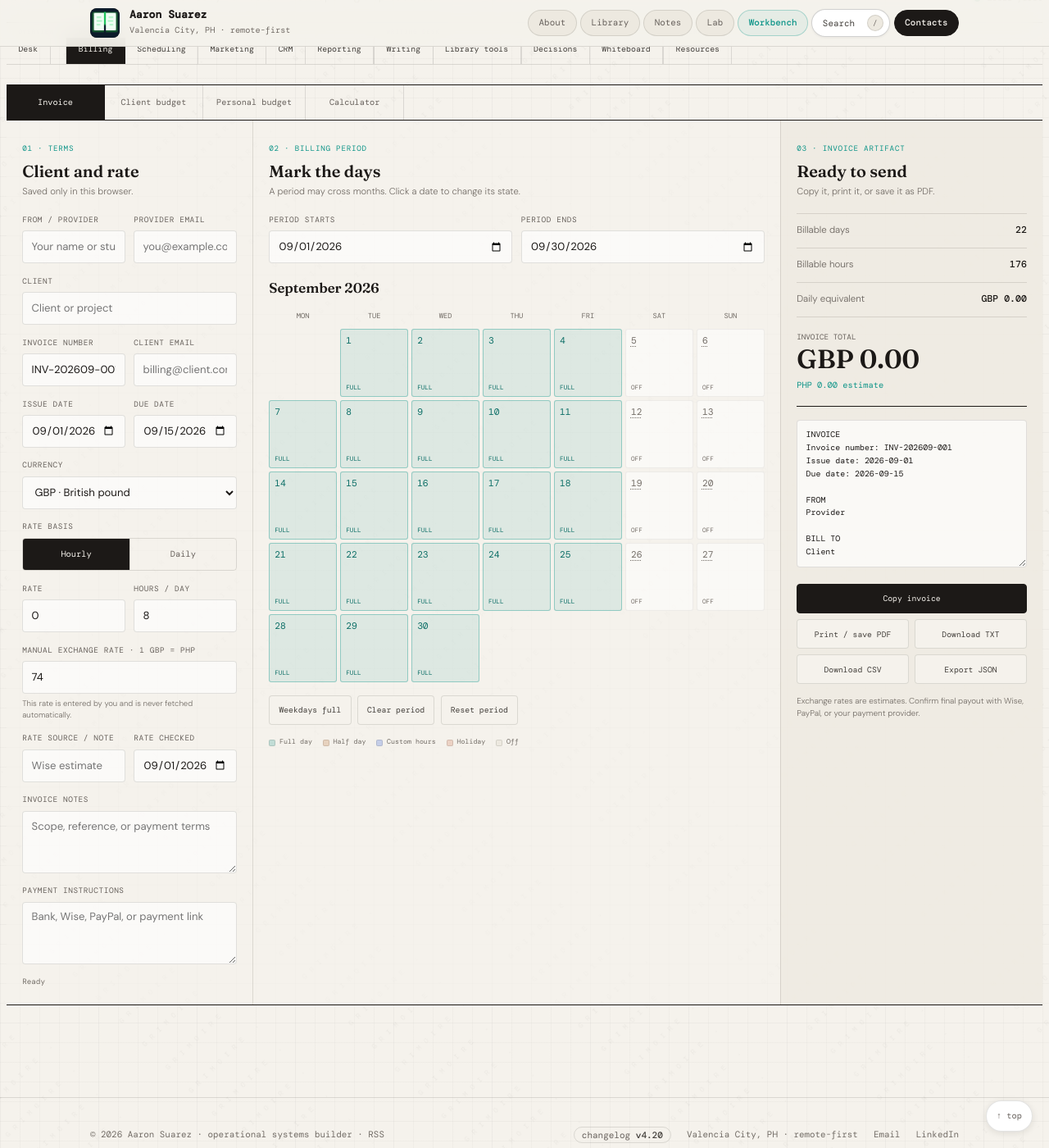
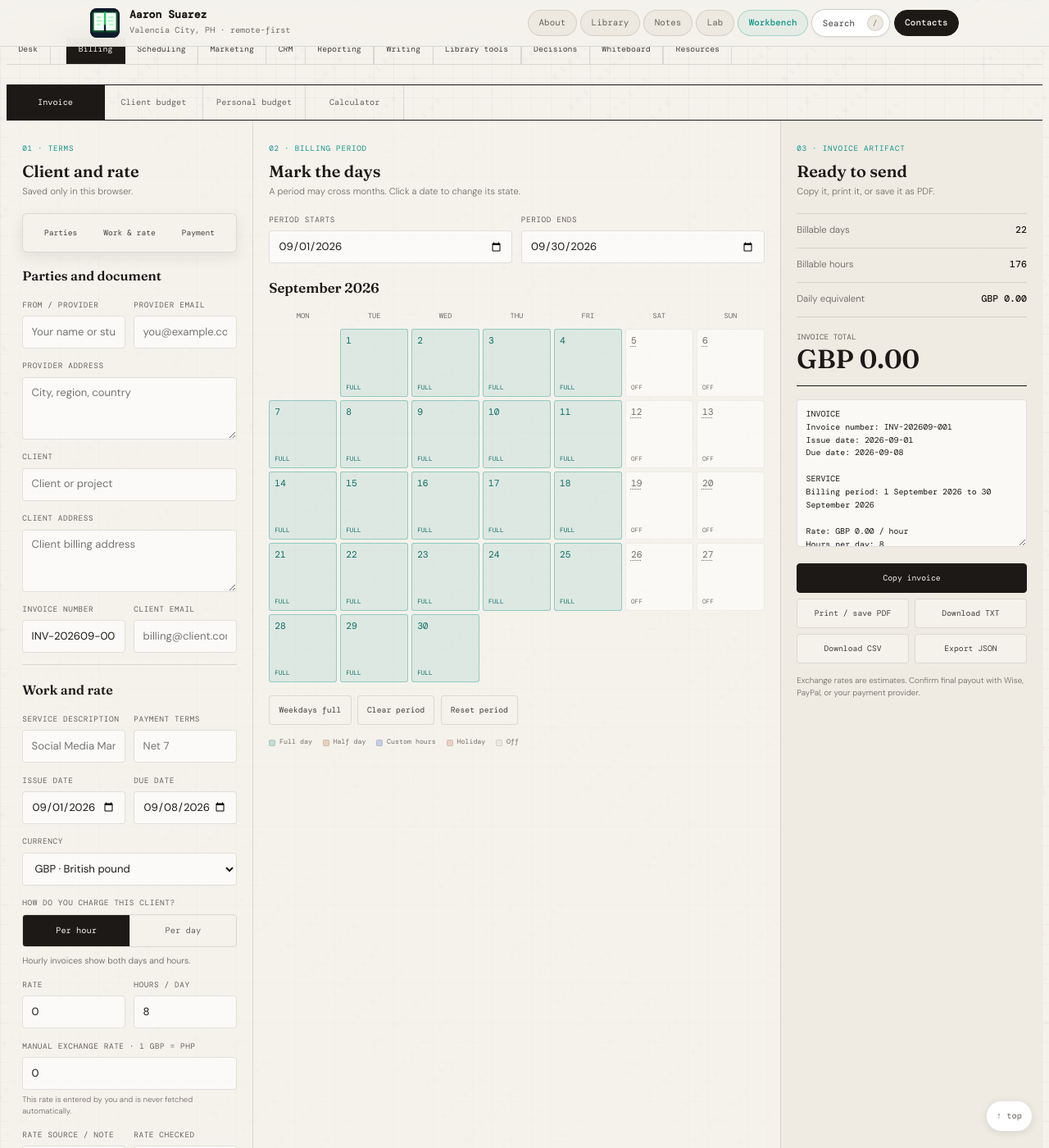
Before and after one commit to suarezaaronroy-sys/library, a Jekyll site: the page built from workbench/billing/index.html, in a window 1280 px wide and 1400 px high, scrolled down 193 px. Shown: the whole window at 82% size. Built offline with Jekyll 4.4.1, drawn with Linux system fonts in a browser that asks for light colours; some of the changed text lies outside the part shown.

Commit message:
Improve invoice calculator and printable document

```diff
--- /dev/null
+++ b/assets/css/invoice.css
@@ -0,0 +1,86 @@
+.print-only{display:none}
+[data-hourly-only][hidden]{display:none!important}
+#php-total[hidden]{display:none!important}
+.billing-form-jumps{position:sticky;top:4rem;z-index:3;display:flex;gap:.4rem;padding:.45rem;border:1px solid var(--border);border-radius:6px;background:var(--bg);box-shadow:0 6px 18px rgba(28,25,23,.08)}
+.billing-form-jumps a{flex:1;border-radius:4px;padding:.48rem .35rem;color:var(--ink2);font-family:var(--mono);font-size:.6rem;text-align:center;text-decoration:none}
+.billing-form-jumps a:hover,.billing-form-jumps a:focus-visible{background:var(--bg3);color:var(--ink)}
+.billing-form-section{display:grid;gap:.85rem;scroll-margin-top:10rem}
+.billing-form-section+.billing-form-section{border-top:1px solid var(--border);padding-top:1rem}
+.billing-form-section h3{margin:0;color:var(--ink);font-family:var(--serif);font-size:1rem;font-weight:600}
+.billing-rate-help{display:block;margin-top:.55rem;color:var(--ink3);font-size:.66rem;line-height:1.45}
+.billing-optional-fields{border-top:1px solid var(--border);padding-top:.8rem}
+.billing-optional-fields summary{cursor:pointer;font-family:var(--mono);font-size:.68rem;font-weight:500;color:var(--ink2)}
+.billing-optional-fields-body{margin-top:.9rem}
+
+.invoice-document{
+  --invoice-ink:#20262f;
+  --invoice-muted:#667085;
+  --invoice-rule:#d0d5dd;
+  --invoice-soft:#f2f4f7;
+  --invoice-accent:#168c83;
+  box-sizing:border-box;
+  width:100%;
+  background:#fff;
+  color:var(--invoice-ink);
+  font-family:Arial,Helvetica,sans-serif;
+  font-size:10pt;
+  line-height:1.45;
+}
+.invoice-document *{box-sizing:border-box}
+.invoice-document-header{display:flex;align-items:flex-start;justify-content:space-between;border-bottom:2px solid var(--invoice-accent);padding:0 0 8mm}
+.invoice-document-title{display:flex;align-items:center;gap:6mm}
+.invoice-document-mark{width:12mm;height:12mm;border-radius:2.5mm;background:var(--invoice-accent)}
+.invoice-document h1{margin:0;color:var(--invoice-ink);font-size:29pt;line-height:1;letter-spacing:-.035em}
+.invoice-document-meta{display:grid;gap:1.5mm;text-align:right;color:var(--invoice-muted);font-variant-numeric:tabular-nums}
+.invoice-document-meta strong{color:var(--invoice-ink);font-size:12pt}
+.invoice-parties{display:grid;grid-template-columns:1fr 1fr;gap:18mm;padding:8mm 0 5mm}
+.invoice-party>span,.invoice-period-band span,.invoice-detail-strip span,.invoice-notes>span,.invoice-payment-method>span,.invoice-due-panel>span{display:block;margin-bottom:2mm;color:var(--invoice-muted);font-size:8pt;font-weight:700;letter-spacing:.02em;text-transform:uppercase}
+.invoice-party>strong{display:block;margin-bottom:2mm;font-size:12pt}
+.invoice-party p{margin:0 0 .8mm;color:var(--invoice-muted)}
+.invoice-period-band{display:flex;align-items:center;justify-content:space-between;gap:10mm;border-radius:3mm;background:var(--invoice-soft);padding:4mm 6mm}
+.invoice-period-band div>strong{display:block;font-size:10.5pt}
+.invoice-period-band>strong{color:var(--invoice-muted);font-variant-numeric:tabular-nums;white-space:nowrap}
+.invoice-detail-strip{display:grid;grid-template-columns:repeat(4,minmax(0,1fr));gap:4mm;border-bottom:1px solid var(--invoice-rule);padding:5mm 0 3.5mm}
+.invoice-detail-strip strong{display:block;font-size:9pt;overflow-wrap:anywhere}
+.invoice-lines{width:100%;margin-top:8mm;border-collapse:separate;border-spacing:0;font-size:9.5pt}
+.invoice-lines thead{display:table-header-group}
+.invoice-lines th{background:var(--invoice-ink);color:#fff;padding:4mm 4mm;text-align:left;font-size:8pt;text-transform:uppercase}
+.invoice-lines th:first-child{border-radius:2mm 0 0 0}
+.invoice-lines th:last-child{border-radius:0 2mm 0 0}
+.invoice-lines th:not(:first-child),.invoice-lines td:not(:first-child){text-align:right}
+.invoice-lines td{border-bottom:1px solid var(--invoice-rule);padding:6mm 4mm;vertical-align:top}
+.invoice-lines td:first-child{border-left:1px solid var(--invoice-rule)}
+.invoice-lines td:last-child{border-right:1px solid var(--invoice-rule)}
+.invoice-line-description strong{display:block;font-size:10.5pt}
+.invoice-line-description small{display:block;margin-top:1.5mm;color:var(--invoice-muted);font-size:8.5pt}
+.invoice-line-amount{font-weight:700}
+.numeric,.invoice-total-row strong{font-variant-numeric:tabular-nums;white-space:nowrap}
+.invoice-totals-wrap{display:grid;grid-template-columns:minmax(0,1fr) 74mm;gap:12mm;margin-top:5mm}
+.invoice-notes p{margin:0;color:var(--invoice-muted);font-size:9pt}
+.invoice-total-row{display:flex;align-items:baseline;justify-content:space-between;gap:8mm;padding:2mm 0;color:var(--invoice-muted)}
+.invoice-total-row strong{color:var(--invoice-ink)}
+.invoice-grand-total{border-bottom:1.5px solid var(--invoice-accent);padding:3mm 0;color:var(--invoice-ink);font-size:11pt;font-weight:700}
+.invoice-grand-total strong{color:var(--invoice-accent);font-size:15pt}
+.invoice-fx{margin:3mm 0 0 auto;width:74mm;color:var(--invoice-muted);font-size:7.5pt;line-height:1.45}
+.invoice-payment{display:grid;grid-template-columns:1fr 72mm;gap:20mm;align-items:start;margin-top:12mm}
+.invoice-payment-method>strong{display:block;margin-bottom:2mm;font-size:11pt}
+.invoice-payment-method p{margin:1mm 0;color:var(--invoice-muted)}
+.invoice-payment-field{display:flex;gap:2mm;margin-top:1mm;color:var(--invoice-muted)}
+.invoice-payment-field span::after{content:":"}
+.invoice-payment-field strong{color:var(--invoice-ink);font-weight:400;white-space:pre-line}
+.invoice-due-panel{border-radius:3mm;background:var(--invoice-soft);padding:6mm}
+.invoice-due-panel strong{display:block;font-size:11pt;font-variant-numeric:tabular-nums}
+.invoice-document-footer{display:flex;justify-content:space-between;gap:10mm;border-top:1px solid var(--invoice-rule);margin-top:14mm;padding-top:4mm;color:var(--invoice-muted);font-size:8pt}
+
+@media print{
+  @page{size:A4;margin:16mm}
+  html,body{background:#fff!important;color:#20262f!important}
+  body{-webkit-print-color-adjust:exact;print-color-adjust:exact}
+  .no-print,.topbar-wrap,#site-search,.footer,.cl-backdrop,.quick-anchor{display:none!important}
+  .workbench-frame,.workbench-content,#invoice-print-root,.print-only{display:block!important}
+  .workbench-frame{max-width:none!important;margin:0!important;padding:0!important}
+  .workbench-header,.workbench-nav{display:none!important}
+  .workbench-content{margin:0!important;padding:0!important}
+  .invoice-document{min-height:265mm;background:#fff!important;color:#20262f!important}
+  .invoice-lines tr,.invoice-totals,.invoice-payment{break-inside:avoid;page-break-inside:avoid}
+}
--- a/assets/js/workbench/billing.js
+++ b/assets/js/workbench/billing.js
@@ -1,5 +1,6 @@
 import {
   buildBudgetSummary,
+  buildInvoiceData,
   buildInvoiceSummary,
   buildPeriodStatuses,
   calculateBilling,
@@ -8,15 +9,17 @@
   daysInMonth,
   formatDateKey,
   formatMonthKey,
+  formatCurrencyMinor,
   money,
   monthLabel,
   monthsInPeriod,
   number
-} from "./billing-core.mjs?v=5";
+} from "./billing-core.mjs?v=6";
+import { renderInvoiceDocument } from "./invoice-document.mjs?v=1";
 import { loadState, saveState } from "./store.js?v=5";
 import "./personal-budget.js?v=4";
 import "./calculator.js?v=5";
-import { downloadFile, escapeHtml, slug } from "./utils.mjs?v=1";
+import { downloadFile, slug } from "./utils.mjs?v=1";
 import { transitionWorkspace } from "./motion.mjs?v=1";
 
 const STORAGE_KEY = "aaron-workbench:v1:billing";
@@ -28,7 +31,7 @@
 };
 const todayKey = formatDateKey(today);
 const dueDate = new Date(today);
-dueDate.setDate(dueDate.getDate() + 14);
+dueDate.setDate(dueDate.getDate() + 7);
 const DEFAULT_BUDGET = {
   name: "",
   currency: "GBP",
@@ -41,25 +44,42 @@
   notes: ""
 };
 const DEFAULT_STATE = {
-  schemaVersion: 3,
+  schemaVersion: 4,
   period: defaultPeriod,
   profile: {
     providerName: "",
+    providerOrg: "",
+    providerAddress: "",
     providerEmail: "",
+    providerTaxId: "",
     clientName: "",
+    clientOrg: "",
+    clientAttn: "",
+    clientAddress: "",
     clientEmail: "",
+    clientTaxId: "",
+    clientPoRef: "",
     invoiceNumber: `INV-${currentMonth.replace("-", "")}-001`,
     issueDate: todayKey,
     dueDate: formatDateKey(dueDate),
+    terms: "",
     currency: "GBP",
     rateType: "hourly",
     rate: 0,
     hoursPerDay: 8,
-    fxRate: 74,
+    serviceDescription: "",
+    fxRate: 0,
     fxSource: "",
-    fxDate: todayKey,
+    fxDate: "",
     notes: "",
-    paymentDetails: ""
+    adjustmentLabel: "",
+    adjustmentAmount: 0,
+    paymentMethod: "",
+    paymentAccountName: "",
+    paymentDetails: "",
+    paymentReference: "",
+    footerTerms: "",
+    website: ""
   },
   budget: DEFAULT_BUDGET,
   dates: {}
@@ -107,11 +127,13 @@
     state.profile.rate = Number(state.profile.rate);
     state.profile.hoursPerDay = Number(state.profile.hoursPerDay);
     state.profile.fxRate = Number(state.profile.fxRate);
+    state.profile.adjustmentAmount = Number(state.profile.adjustmentAmount);
     if (state.profile.rate < 0) {
       state.profile.rate = 0;
       form.elements.namedItem("rate").value = "0";
       announce("Rate can't be negative - reset to 0.");
     }
+    renderBillingMode();
     persist();
     renderSummary();
   });
@@ -199,7 +221,7 @@
         announce("Summary selected. Copy it from the text field.");
       }
     } else if (action === "print-invoice") {
-      printArtifact(document.querySelector("#invoice-output").value, "Invoice");
+      printInvoiceDocument();
     } else if (action === "download-invoice") {
       if (!calculateBilling(state.profile, periodDates()).billableDays) {
         announce("Nothing billable yet - mark days on the calendar first.");
@@ -244,7 +266,7 @@
     if (Number(loaded.schemaVersion) >= 2 && loaded.period) {
       return {
         ...loaded,
-        schemaVersion: 3,
+        schemaVersion: 4,
         profile: { ...DEFAULT_STATE.profile, ...(loaded.profile || {}) },
         budget: { ...DEFAULT_BUDGET, ...(loaded.budget || {}) }
       };
@@ -255,7 +277,7 @@
       end: `${month}-${String(daysInMonth(month)).padStart(2, "0")}`
     };
     return {
-      schemaVersion: 3,
+      schemaVersion: 4,
       period,
       profile: { ...DEFAULT_STATE.profile, ...(loaded.profile || {}) },
       budget: { ...DEFAULT_BUDGET, ...(loaded.budget || {}) },
@@ -301,6 +323,7 @@
     });
     document.querySelector("#fx-rate").disabled = state.profile.currency === "PHP";
     renderFxLabel();
+    renderBillingMode();
   }
 
   function hydrateBudget() {
@@ -387,14 +410,20 @@
   }
 
   function renderSummary() {
-    const totals = calculateBilling(state.profile, periodDates());
+    const dates = periodDates();
+    const totals = calculateBilling(state.profile, dates);
+    const invoice = buildInvoiceData(state.profile, state.period, dates);
     const currency = state.profile.currency;
     document.querySelector("#selected-days").textContent = number(totals.billableDays);
     document.querySelector("#billable-hours").textContent = number(totals.billableHours);
     document.querySelector("#daily-total").textContent = `${currency} ${money(totals.dailyEquivalent)}`;
-    document.querySelector("#native-total").textContent = `${currency} ${money(totals.nativeTotal)}`;
-    document.querySelector("#php-total").textContent = `PHP ${money(totals.phpTotal)} estimate`;
+    document.querySelector("#native-total").textContent = formatCurrencyMinor(invoice.totals.grandTotal, currency);
+    const phpGrandTotal = Math.round(invoice.totals.grandTotal * (Number(state.profile.fxRate) || (currency === "PHP" ? 1 : 0)));
+    const phpOutput = document.querySelector("#php-total");
+    phpOutput.hidden = !invoice.fx;
+    phpOutput.textContent = invoice.fx ? `${formatCurrencyMinor(phpGrandTotal, "PHP")} estimate` : "";
     document.querySelector("#invoice-output").value = buildInvoiceSummary(state.profile, state.period, totals);
+    document.querySelector("#invoice-print-root").innerHTML = renderInvoiceDocument(invoice);
   }
 
   function budgetFromForm() {
@@ -480,16 +509,29 @@
   }
 
 
-  function printArtifact(content, title) {
-    const popup = window.open("", "_blank", "width=800,height=900");
-    if (!popup) {
-      announce("Pop-up blocked. Use Copy invoice instead.");
+  function printInvoiceDocument() {
+    const dates = periodDates();
+    if (!calculateBilling(state.profile, dates).billableDays) {
+      announce("Nothing billable yet - mark days on the calendar first.");
       return;
     }
-    popup.document.write(`<!doctype html><html><head><meta charset="utf-8"><title>${escapeHtml(title)}</title><style>body{max-width:720px;margin:48px auto;padding:0 32px;color:#1c1917;font:14px/1.65 ui-monospace,SFMono-Regular,Consolas,monospace;white-space:pre-wrap} @media print{body{margin:0}}</style></head><body>${escapeHtml(content)}</body></html>`);
-    popup.document.close();
-    popup.focus();
-    popup.print();
+    const previousTitle = document.title;
+    document.title = state.profile.invoiceNumber || "Invoice";
+    window.addEventListener("afterprint", () => {
+      document.title = previousTitle;
+    }, { once: true });
+    window.print();
+  }
+
+  function renderBillingMode() {
+    const hourly = state.profile.rateType !== "daily";
+    root.querySelectorAll("[data-hourly-only]").forEach((element) => {
+      element.hidden = !hourly;
+    });
+    document.querySelector("#billing-rate-help").textContent = hourly
+      ? "Hourly invoices show both days and hours."
+      : "Daily invoices show days only. Half days bill at 0.5 day.";
+    document.querySelector("#daily-total-label").textContent = hourly ? "Daily equivalent" : "Daily rate";
   }
 
 
--- a/workbench/billing/index.html
+++ b/workbench/billing/index.html
@@ -9,7 +9,10 @@
 workbench_title: Billing Workspace
 workbench_lede: Turn any billing period into invoice-ready numbers without opening a spreadsheet.
 workbench_script: /assets/js/workbench/billing.js
+extra_css:
+  - /assets/css/invoice.css
 ---
+<div class="no-print billing-tool-ui">
 <div class="workspace-view-tabs" role="tablist" aria-label="Billing tools">
   <button type="button" role="tab" aria-selected="true" data-billing-view="invoice">Invoice</button>
   <button type="button" role="tab" aria-selected="false" data-billing-view="budget">Client budget</button>
@@ -203,6 +206,14 @@
     </div>
 
     <form id="billing-form" class="billing-form">
+      <nav class="billing-form-jumps" aria-label="Invoice form sections">
+        <a href="#invoice-parties-fields">Parties</a>
+        <a href="#invoice-work-fields">Work &amp; rate</a>
+        <a href="#invoice-payment-fields">Payment</a>
+      </nav>
+
+      <section id="invoice-parties-fields" class="billing-form-section" aria-labelledby="invoice-parties-title">
+        <h3 id="invoice-parties-title">Parties and document</h3>
       <div class="workbench-field-inline">
         <label class="workbench-field">
           <span>From / provider</span>
@@ -215,8 +226,18 @@
       </div>
 
       <label class="workbench-field">
+        <span>Provider address</span>
+        <textarea id="provider-address" name="providerAddress" rows="2" placeholder="City, region, country"></textarea>
+      </label>
+
+      <label class="workbench-field">
         <span>Client</span>
         <input id="client-name" name="clientName" autocomplete="organization" placeholder="Client or project">
+      </label>
+
+      <label class="workbench-field">
+        <span>Client address</span>
+        <textarea id="client-address" name="clientAddress" rows="2" placeholder="Client billing address"></textarea>
       </label>
 
       <div class="workbench-field-inline">
@@ -227,6 +248,21 @@
         <label class="workbench-field">
           <span>Client email</span>
           <input id="client-email" name="clientEmail" type="email" placeholder="billing@client.com">
+        </label>
+      </div>
+
+      </section>
+
+      <section id="invoice-work-fields" class="billing-form-section" aria-labelledby="invoice-work-title">
+      <h3 id="invoice-work-title">Work and rate</h3>
+      <div class="workbench-field-inline">
+        <label class="workbench-field">
+          <span>Service description</span>
+          <input id="service-description" name="serviceDescription" placeholder="Social Media Management">
+        </label>
+        <label class="workbench-field">
+          <span>Payment terms</span>
+          <input id="payment-terms" name="terms" placeholder="Net 7">
         </label>
       </div>
 
@@ -253,11 +289,12 @@
       </label>
 
       <fieldset class="workbench-fieldset">
-        <legend>Rate basis</legend>
+        <legend>How do you charge this client?</legend>
         <div class="workbench-segmented">
-          <label><input id="rate-hourly" type="radio" name="rateType" value="hourly" checked>Hourly</label>
-          <label><input id="rate-daily" type="radio" name="rateType" value="daily">Daily</label>
+          <label><input id="rate-hourly" type="radio" name="rateType" value="hourly" checked>Per hour</label>
+          <label><input id="rate-daily" type="radio" name="rateType" value="daily">Per day</label>
         </div>
+        <small class="billing-rate-help" id="billing-rate-help">Hourly invoices show both days and hours.</small>
       </fieldset>
 
       <div class="workbench-field-inline">
@@ -265,7 +302,7 @@
           <span>Rate</span>
           <input id="rate" name="rate" type="number" min="0" step="0.01" inputmode="decimal" value="0">
         </label>
-        <label class="workbench-field">
+        <label class="workbench-field" data-hourly-only>
           <span>Hours / day</span>
           <input id="hours-per-day" name="hoursPerDay" type="number" min="0" step="0.25" inputmode="decimal" value="8">
         </label>
@@ -292,10 +329,58 @@
         <span>Invoice notes</span>
         <textarea id="billing-notes" name="notes" placeholder="Scope, reference, or payment terms"></textarea>
       </label>
-      <label class="workbench-field">
-        <span>Payment instructions</span>
-        <textarea id="payment-details" name="paymentDetails" placeholder="Bank, Wise, PayPal, or payment link"></textarea>
-      </label>
+
+      <div class="workbench-field-inline">
+        <label class="workbench-field">
+          <span>Adjustment label</span>
+          <input id="adjustment-label" name="adjustmentLabel" placeholder="Credit or additional charge">
+        </label>
+        <label class="workbench-field">
+          <span>Adjustment</span>
+          <input id="adjustment-amount" name="adjustmentAmount" type="number" step="0.01" inputmode="decimal" value="0">
+          <small>Use a negative amount for a credit.</small>
+        </label>
+      </div>
+
+      </section>
+
+      <section id="invoice-payment-fields" class="billing-form-section" aria-labelledby="invoice-payment-title">
+      <h3 id="invoice-payment-title">Payment and optional details</h3>
+      <div class="workbench-field-inline">
+        <label class="workbench-field">
+          <span>Payment method</span>
+          <input id="payment-method" name="paymentMethod" placeholder="Wise">
+        </label>
+        <label class="workbench-field">
+          <span>Payment account</span>
+          <input id="payment-details" name="paymentDetails" placeholder="@account or bank details">
+        </label>
+      </div>
+
+      <details class="billing-optional-fields">
+        <summary>Optional invoice fields</summary>
+        <div class="billing-form billing-optional-fields-body">
+          <div class="workbench-field-inline">
+            <label class="workbench-field"><span>Provider organization</span><input name="providerOrg"></label>
+            <label class="workbench-field"><span>Provider tax ID</span><input name="providerTaxId"></label>
+          </div>
+          <div class="workbench-field-inline">
+            <label class="workbench-field"><span>Client organization</span><input name="clientOrg"></label>
+            <label class="workbench-field"><span>Attention</span><input name="clientAttn"></label>
+          </div>
+          <div class="workbench-field-inline">
+            <label class="workbench-field"><span>Client VAT / tax ID</span><input name="clientTaxId"></label>
+            <label class="workbench-field"><span>PO reference</span><input name="clientPoRef"></label>
+          </div>
+          <div class="workbench-field-inline">
+            <label class="workbench-field"><span>Account name</span><input name="paymentAccountName"></label>
+            <label class="workbench-field"><span>Payment reference</span><input name="paymentReference"></label>
+          </div>
+          <label class="workbench-field"><span>Footer message</span><input name="footerTerms"></label>
+          <label class="workbench-field"><span>Website</span><input name="website"></label>
+        </div>
+      </details>
+      </section>
       <output id="billing-save-state" class="workbench-save-state" aria-live="polite">Ready</output>
     </form>
   </aside>
@@ -347,8 +432,8 @@
 
     <div class="summary-metrics">
       <div class="summary-metric"><span>Billable days</span><strong id="selected-days">0</strong></div>
-      <div class="summary-metric"><span>Billable hours</span><strong id="billable-hours">0</strong></div>
-      <div class="summary-metric"><span>Daily equivalent</span><strong id="daily-total">—</strong></div>
+      <div class="summary-metric" data-hourly-only><span>Billable hours</span><strong id="billable-hours">0</strong></div>
+      <div class="summary-metric"><span id="daily-total-label">Daily equivalent</span><strong id="daily-total">—</strong></div>
     </div>
     <div class="summary-total">
       <span>Invoice total</span>
@@ -457,3 +542,6 @@
     <output id="budget-toast" class="workbench-toast" aria-live="polite"></output>
   </aside>
 </div>
+</div>
+
+<div id="invoice-print-root" class="print-only" aria-hidden="true"></div>
```
Also changed, not shown: assets/js/workbench/billing-core.mjs (+140 -24 lines), assets/js/workbench/invoice-document.mjs (added, +132 -0 lines), tests/workbench-billing.test.mjs (+124 -0 lines).
